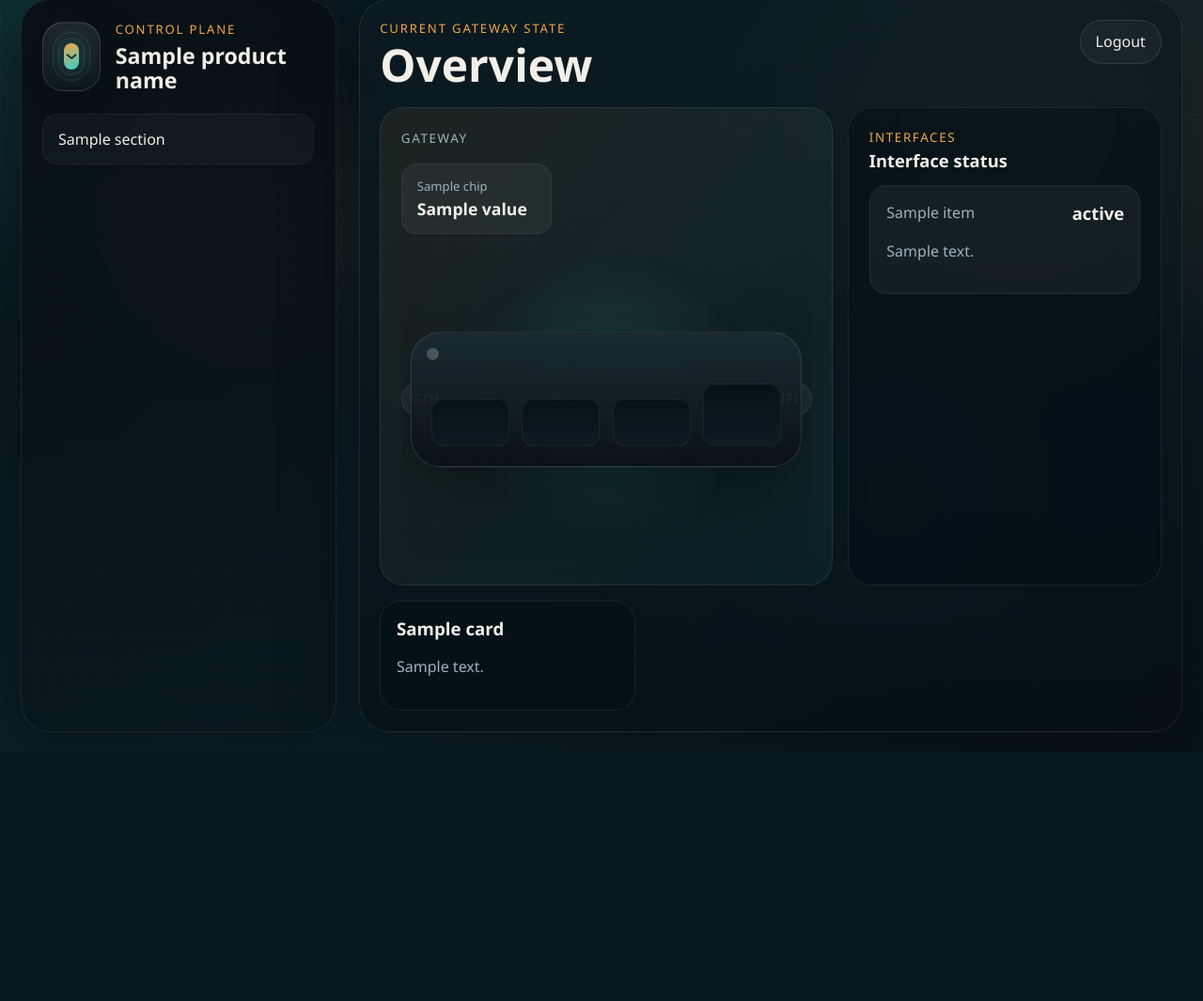
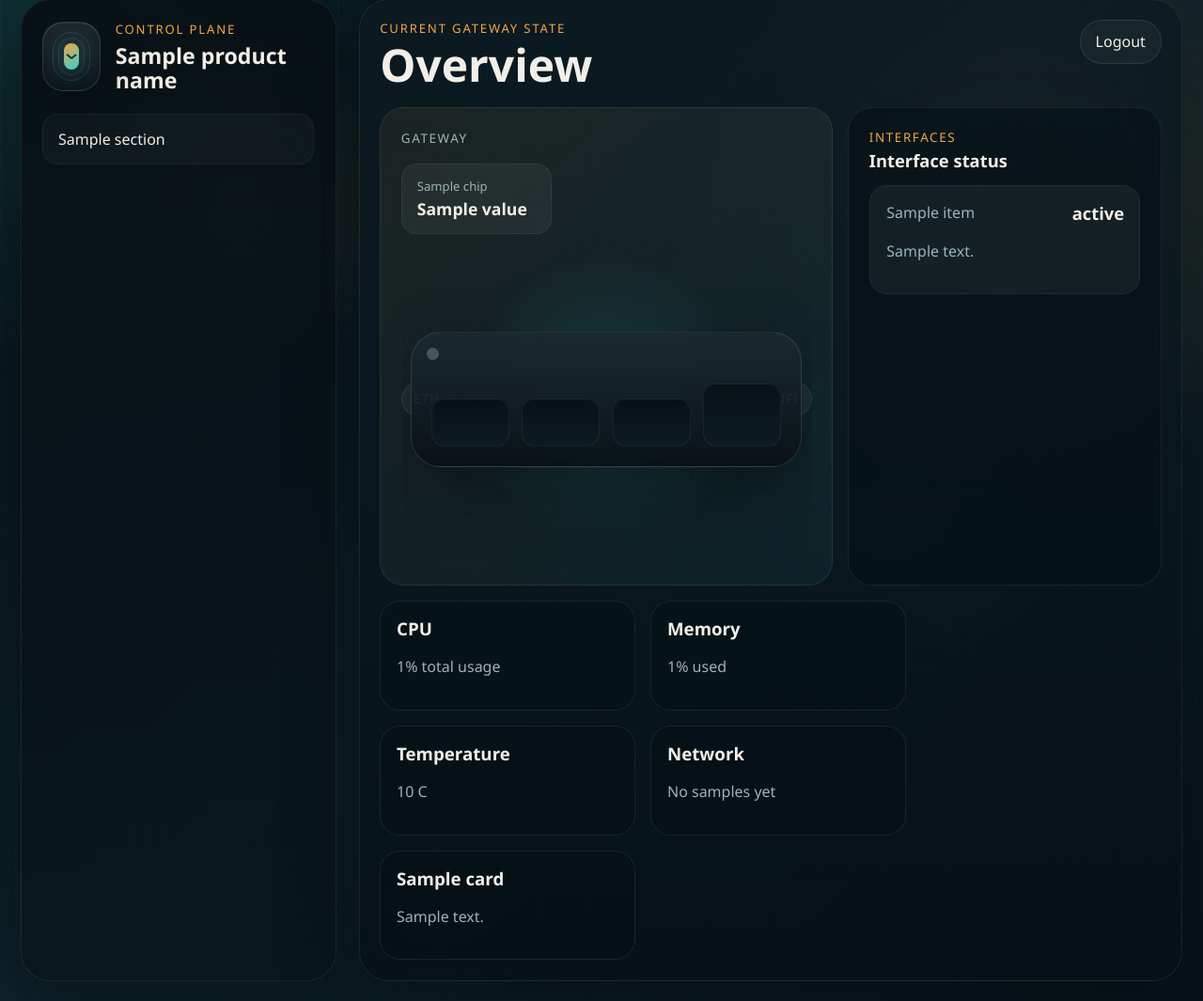
Before and after one commit to haseebzaib/AES-analytical_engine, a FastAPI app: template webpage/templates/dashboard.html in a window 1280 px wide. Shown: the part 23-1088 px from the top of the page at 94% size. Before the commit the page ends 802 px from the top, so only its background shows below. Run offline with FastAPI, Linux system fonts and the light colour scheme; the template is opened without the code that fills it: most values are stand-ins (such as "Sample title", 1, 10 or a date in 2020); parts of the project's set-up code (start-up, migrations or seed data) failed here and were passed over.

Commit message:
updated some stuff related to monitoring

```diff
--- a/analytics_engine/network_settings_store.py
+++ b/analytics_engine/network_settings_store.py
@@ -95,6 +95,11 @@ def _default_network_state() -> dict[str, object]:
     return {
         "active_uplink": "none",
         "monitor_status": "idle",
+        "recovery": {
+            "count": 0,
+            "last_reason": "",
+            "last_timestamp": "",
+        },
         "ethernet": {
             "interface": "eth0",
             "enabled": True,
--- a/analytics_engine/settings_store.py
+++ b/analytics_engine/settings_store.py
@@ -12,7 +12,7 @@ from pathlib import Path
 DEFAULT_USERNAME = "gateway"
 DEFAULT_PASSWORD = "gateway"
 PBKDF2_ITERATIONS = 120_000
-
+# 192.168.18.126
 
 def _hash_password(password: str, salt_hex: str) -> str:
     return hashlib.pbkdf2_hmac(
--- a/main.py
+++ b/main.py
@@ -1,4 +1,5 @@
 from contextlib import asynccontextmanager
+import logging
 import os
 import secrets
 from pathlib import Path
@@ -7,9 +8,21 @@ from fastapi import FastAPI
 from starlette.middleware.sessions import SessionMiddleware
 import uvicorn
 
+
+class _PollingEndpointFilter(logging.Filter):
+    _SKIP = frozenset(["/api/network/state", "/api/network/apply-result"])
+
+    def filter(self, record: logging.LogRecord) -> bool:
+        msg = record.getMessage()
+        return not any(ep in msg for ep in self._SKIP)
+
+
+logging.getLogger("uvicorn.access").addFilter(_PollingEndpointFilter())
+
 from analytics_engine.network_settings_store import NetworkSettingsStore
 from analytics_engine.runtime import AnalyticsRuntime
 from analytics_engine.settings_store import SettingsStore
+from analytics_engine.system_metrics_store import SystemMetricsStore
 from webpage.app import configure_webpage
 
 
@@ -18,6 +31,7 @@ gateway_root = Path(os.environ.get("METACRUST_GATEWAY_ROOT", "/opt/gateway"))
 storage_root = Path(os.environ.get("METACRUST_STORAGE_ROOT", str(gateway_root / "software_storage")))
 settings_store = SettingsStore(storage_root)
 network_settings_store = NetworkSettingsStore(gateway_root=gateway_root, storage_root=storage_root)
+system_metrics_store = SystemMetricsStore(gateway_root=gateway_root)
 
 
 @asynccontextmanager
@@ -29,6 +43,7 @@ async def lifespan(app: FastAPI):
     app.state.gateway_root = gateway_root
     app.state.settings_store = settings_store
     app.state.network_settings_store = network_settings_store
+    app.state.system_metrics_store = system_metrics_store
     try:
         yield
     finally:
--- a/webpage/routes.py
+++ b/webpage/routes.py
@@ -1,4 +1,5 @@
 import json
+import logging
 from pathlib import Path
 import subprocess
 
@@ -7,6 +8,8 @@ from fastapi.responses import HTMLResponse, JSONResponse, RedirectResponse
 from fastapi.templating import Jinja2Templates
 
 from analytics_engine.settings_store import DEFAULT_USERNAME
+
+logger = logging.getLogger(__name__)
 
 router = APIRouter()
 templates = Jinja2Templates(directory=str(Path(__file__).resolve().parent / "templates"))
@@ -19,6 +22,9 @@ def _settings_store(request: Request):
 
 def _network_settings_store(request: Request):
     return request.app.state.network_settings_store
+
+def _system_metrics_store(request: Request):
+    return request.app.state.system_metrics_store
 
 
 def _overview_status_payload(network_state: dict[str, object]) -> dict[str, object]:
@@ -128,6 +134,7 @@ def _is_authenticated(request: Request) -> bool:
 def _run_network_apply_service() -> tuple[bool, dict[str, object]]:
     networkctl = Path("/opt/gateway/scripts/gateway-networkctl")
     if not networkctl.exists():
+        logger.error("gateway-networkctl not found at %s", networkctl)
         return False, {
             "apply_requested": False,
             "apply_status": "apply_error",
@@ -149,6 +156,7 @@ def _run_network_apply_service() -> tuple[bool, dict[str, object]]:
             timeout=60,
         )
     except FileNotFoundError as exc:
+        logger.error("Could not execute gateway-networkctl: %s", exc)
         return False, {
             "apply_requested": False,
             "apply_status": "apply_error",
@@ -162,6 +170,7 @@ def _run_network_apply_service() -> tuple[bool, dict[str, object]]:
             ],
         }
     except subprocess.TimeoutExpired:
+        logger.error("gateway-networkctl apply timed out")
         return False, {
             "apply_requested": True,
             "apply_status": "apply_error",
@@ -176,6 +185,7 @@ def _run_network_apply_service() -> tuple[bool, dict[str, object]]:
 
     if completed.returncode != 0:
         detail = (completed.stderr or completed.stdout).strip()
+        logger.error("gateway-networkctl apply failed (rc=%d): %s", completed.returncode, detail)
         return False, {
             "apply_requested": True,
             "apply_status": "apply_error",
@@ -313,6 +323,7 @@ async def dashboard_page(request: Request) -> HTMLResponse:
 
     network_state = _network_settings_store(request).get_state()
     overview_payload = _overview_status_payload(network_state)
+    system_metrics = _system_metrics_store(request).get_current()
 
     return templates.TemplateResponse(
         request,
@@ -324,6 +335,7 @@ async def dashboard_page(request: Request) -> HTMLResponse:
             "status_chips": overview_payload["status_chips"],
             "connectivity_items": overview_payload["connectivity_items"],
             "overview_visual": overview_payload["visual"],
+            "system_metrics": system_metrics,
             "domain_cards": [
                 {
                     "title": "Insights",
@@ -507,6 +519,8 @@ async def save_and_apply_network_settings(request: Request) -> JSONResponse:
         )
         response["ok"] = bool(apply_result.get("ok", True))
         applied = response["ok"]
+        if not applied:
+            logger.error("Network apply reported failure: status=%s errors=%s", apply_result.get("status"), apply_result.get("errors"))
     status_code = status.HTTP_200_OK if applied else status.HTTP_500_INTERNAL_SERVER_ERROR
     return JSONResponse(response, status_code=status_code)
 
@@ -527,6 +541,26 @@ async def get_network_apply_result(request: Request) -> JSONResponse:
     return JSONResponse(_network_settings_store(request).get_apply_result())
 
 
+@router.get("/api/system/metrics")
+async def get_system_metrics(request: Request) -> JSONResponse:
+    if not _is_authenticated(request):
+        return JSONResponse({"ok": False, "message": "Authentication required."}, status_code=status.HTTP_401_UNAUTHORIZED)
+
+    payload = _system_metrics_store(request).get_current()
+    payload["ok"] = True
+    return JSONResponse(payload)
+
+
+@router.get("/api/system/metrics/history")
+async def get_system_metrics_history(request: Request) -> JSONResponse:
+    if not _is_authenticated(request):
+        return JSONResponse({"ok": False, "message": "Authentication required."}, status_code=status.HTTP_401_UNAUTHORIZED)
+
+    payload = _system_metrics_store(request).get_history()
+    payload["ok"] = True
+    return JSONResponse(payload)
+
+
 @router.post("/api/network/wifi/scan")
 async def scan_wifi_networks(request: Request) -> JSONResponse:
     if not _is_authenticated(request):
--- a/webpage/static/js/app.js
+++ b/webpage/static/js/app.js
@@ -31,6 +31,11 @@ document.addEventListener("DOMContentLoaded", () => {
         const wifiPort = overviewShell.querySelector("[data-overview-wifi-port]");
         const ethernetItem = overviewShell.querySelector('[data-overview-item="ethernet"]');
         const wifiItem = overviewShell.querySelector('[data-overview-item="wi-fi"]');
+        const systemMetricsShell = document.querySelector("[data-system-metrics-shell]");
+        const systemCpuSummary = document.querySelector("[data-system-cpu-summary]");
+        const systemMemorySummary = document.querySelector("[data-system-memory-summary]");
+        const systemTempSummary = document.querySelector("[data-system-temp-summary]");
+        const systemNetworkSummary = document.querySelector("[data-system-network-summary]");
 
         const setTone = (badge, tone) => {
             if (!badge) {
@@ -114,12 +119,39 @@ document.addEventListener("DOMContentLoaded", () => {
 
         const refreshOverviewState = async () => {
             try {
-                const response = await fetch("/api/network/state");
-                if (!response.ok) {
+                const [stateResponse, metricsResponse] = await Promise.all([
+                    fetch("/api/network/state"),
+                    fetch("/api/system/metrics"),
+                ]);
+                if (!stateResponse.ok) {
                     return;
                 }
-                const stateData = await response.json();
+                const stateData = await stateResponse.json();
                 applyOverviewState(stateData);
+                if (systemMetricsShell && metricsResponse.ok) {
+                    const metrics = await metricsResponse.json();
+                    if (systemCpuSummary) {
+                        systemCpuSummary.textContent = `${metrics?.cpu?.total_percent ?? 0}% total usage`;
+                    }
+                    if (systemMemorySummary) {
+                        systemMemorySummary.textContent = `${metrics?.memory?.memory_bytes?.used_percent ?? 0}% used`;
+                    }
+                    if (systemTempSummary) {
+                        systemTempSummary.textContent = metrics?.temperature_c != null ? `${metrics.temperature_c} C` : "No reading yet";
+                    }
+                    if (systemNetworkSummary) {
+                        const eth = metrics?.network?.eth0?.rates;
+                        const wifi = metrics?.network?.wlan0?.rates;
+                        if (eth || wifi) {
+                            const parts = [];
+                            if (eth) parts.push(`ETH rx ${Math.round(eth.rx_bytes_per_sec)} B/s tx ${Math.round(eth.tx_bytes_per_sec)} B/s`);
+                            if (wifi) parts.push(`WIFI rx ${Math.round(wifi.rx_bytes_per_sec)} B/s tx ${Math.round(wifi.tx_bytes_per_sec)} B/s`);
+                            systemNetworkSummary.textContent = parts.join(" · ");
+                        } else {
+                            systemNetworkSummary.textContent = "No samples yet";
+                        }
+                    }
+                }
             } catch (error) {
                 console.warn("Failed to refresh overview network state", error);
             }
@@ -239,6 +271,8 @@ document.addEventListener("DOMContentLoaded", () => {
         const runtimeApDetail = connectivityShell.querySelector("[data-runtime-ap-detail]");
         const runtimeApplyStatus = connectivityShell.querySelector("[data-runtime-apply-status]");
         const runtimeApplyTimestamp = connectivityShell.querySelector("[data-runtime-apply-timestamp]");
+        const runtimeMonitorStatus = connectivityShell.querySelector("[data-runtime-monitor-status]");
+        const runtimeMonitorDetail = connectivityShell.querySelector("[data-runtime-monitor-detail]");
         const wifiSubtabs = Array.from(connectivityShell.querySelectorAll("[data-wifi-subtab]"));
         const wifiSubpanels = Array.from(connectivityShell.querySelectorAll("[data-wifi-subpanel]"));
 
@@ -476,6 +510,17 @@ document.addEventListener("DOMContentLoaded", () => {
             if (runtimeApplyTimestamp) {
                 runtimeApplyTimestamp.textContent = applyResult?.timestamp || "No apply run yet";
             }
+
+            if (runtimeMonitorStatus) {
+                const statusText = String(networkState?.monitor_status || "unknown").replaceAll("_", " ");
+                runtimeMonitorStatus.textContent = statusText.charAt(0).toUpperCase() + statusText.slice(1);
+            }
+            if (runtimeMonitorDetail) {
+                const recovery = networkState?.recovery || {};
+                runtimeMonitorDetail.textContent = recovery?.last_reason
+                    ? `Recovery ${recovery.count ?? 0} · ${recovery.last_reason}`
+                    : "No recovery action recorded";
+            }
         };
 
         const refreshRuntimeState = async () => {
--- a/webpage/templates/dashboard.html
+++ b/webpage/templates/dashboard.html
@@ -55,6 +55,37 @@
             </article>
         </section>
 
+        <section class="domain-grid" data-system-metrics-shell>
+            <article class="domain-card">
+                <h3>CPU</h3>
+                <p data-system-cpu-summary>{{ system_metrics.cpu.total_percent if system_metrics and system_metrics.cpu else 0 }}% total usage</p>
+            </article>
+            <article class="domain-card">
+                <h3>Memory</h3>
+                <p data-system-memory-summary>
+                    {% if system_metrics and system_metrics.memory %}
+                    {{ system_metrics.memory.memory_bytes.used_percent }}% used
+                    {% else %}
+                    No samples yet
+                    {% endif %}
+                </p>
+            </article>
+            <article class="domain-card">
+                <h3>Temperature</h3>
+                <p data-system-temp-summary>
+                    {% if system_metrics and system_metrics.temperature_c is not none %}
+                    {{ system_metrics.temperature_c }} C
+                    {% else %}
+                    No reading yet
+                    {% endif %}
+                </p>
+            </article>
+            <article class="domain-card">
+                <h3>Network</h3>
+                <p data-system-network-summary>No samples yet</p>
+            </article>
+        </section>
+
         <section class="domain-grid">
             {% for card in domain_cards %}
             <article class="domain-card">
```
Also changed, not shown: analytics_engine/system_metrics_store.py (added, +28 -0 lines), webpage/templates/connectivity.html (+11 -0 lines).
